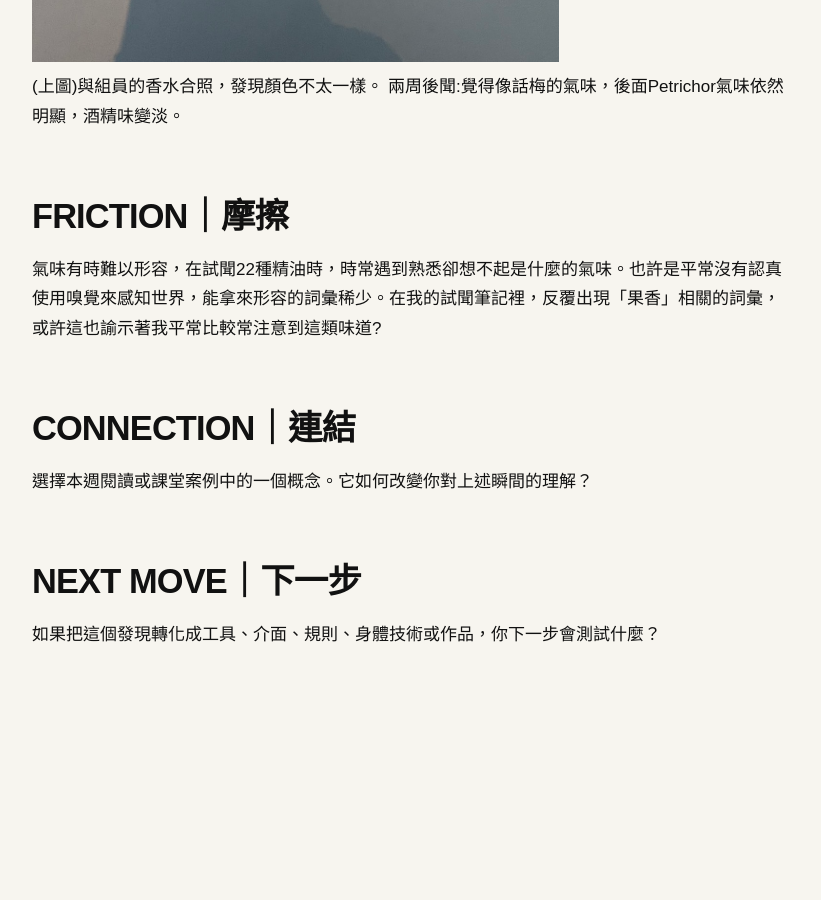
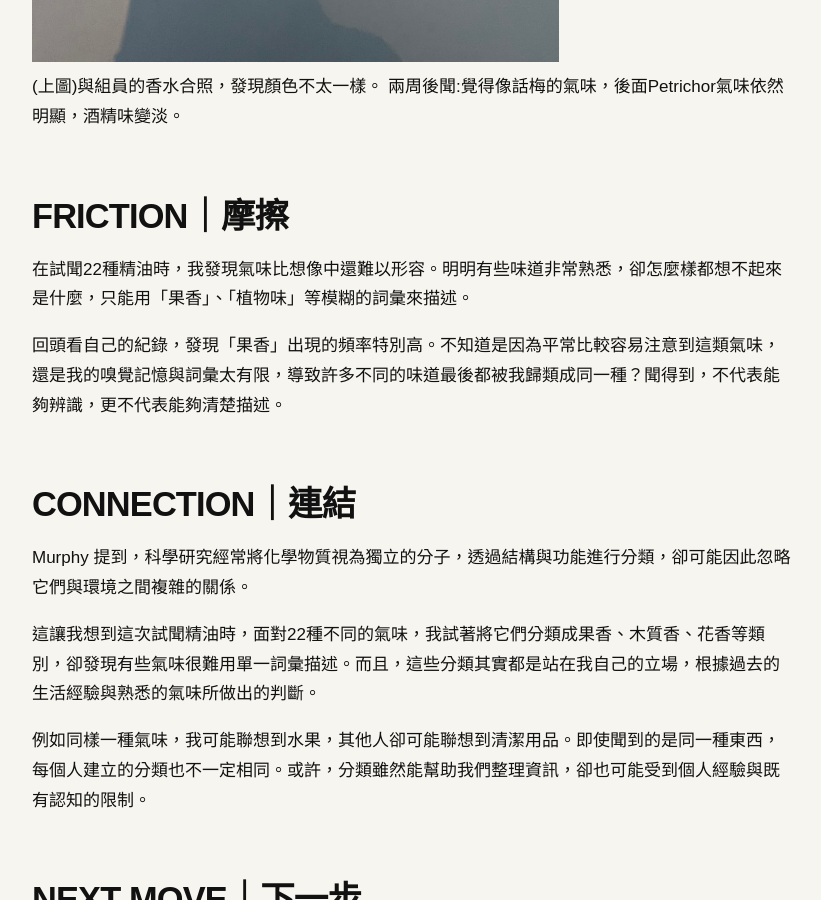
Before and after one commit to yo566566/fieldworkarchive, a Jekyll site: the page built from weeks/week-04.md, in a window 1280 px wide and 900 px high, scrolled down 2829 px. Shown: the whole window, without its empty margins (48-869 px from the left). Built offline with Jekyll 4.4.1, drawn with Linux system fonts in a browser that asks for light colours; before the commit the page ends 3585 px from its top, so only the background shows below that; some of the changed text lies outside the part shown.

Commit message:
Update week-04.md

```diff
--- a/weeks/week-04.md
+++ b/weeks/week-04.md
@@ -20,13 +20,24 @@ permalink: /weeks/week-04/
 兩周後聞:覺得像話梅的氣味，後面Petrichor氣味依然明顯，酒精味變淡。
 ## FRICTION｜摩擦
 
-氣味有時難以形容，在試聞22種精油時，時常遇到熟悉卻想不起是什麼的氣味。也許是平常沒有認真使用嗅覺來感知世界，能拿來形容的詞彙稀少。在我的試聞筆記裡，反覆出現「果香」相關的詞彙，或許這也諭示著我平常比較常注意到這類味道?
+在試聞22種精油時，我發現氣味比想像中還難以形容。明明有些味道非常熟悉，卻怎麼樣都想不起來是什麼，只能用「果香」、「植物味」等模糊的詞彙來描述。
 
+回頭看自己的紀錄，發現「果香」出現的頻率特別高。不知道是因為平常比較容易注意到這類氣味，還是我的嗅覺記憶與詞彙太有限，導致許多不同的味道最後都被我歸類成同一種？聞得到，不代表能夠辨識，更不代表能夠清楚描述。
 
 ## CONNECTION｜連結
 
-選擇本週閱讀或課堂案例中的一個概念。它如何改變你對上述瞬間的理解？
+Murphy 提到，科學研究經常將化學物質視為獨立的分子，透過結構與功能進行分類，卻可能因此忽略它們與環境之間複雜的關係。
+
+這讓我想到這次試聞精油時，面對22種不同的氣味，我試著將它們分類成果香、木質香、花香等類別，卻發現有些氣味很難用單一詞彙描述。而且，這些分類其實都是站在我自己的立場，根據過去的生活經驗與熟悉的氣味所做出的判斷。
+
+例如同樣一種氣味，我可能聯想到水果，其他人卻可能聯想到清潔用品。即使聞到的是同一種東西，每個人建立的分類也不一定相同。或許，分類雖然能幫助我們整理資訊，卻也可能受到個人經驗與既有認知的限制。
 
 ## NEXT MOVE｜下一步
 
-如果把這個發現轉化成工具、介面、規則、身體技術或作品，你下一步會測試什麼？
+這週的經驗讓我想到，或許可以設計一個讓人類體驗「狗狗的嗅覺世界」的互動作品。
+
+狗狗的嗅覺比人類敏銳許多，牠們可以透過氣味辨識環境、其他動物，甚至追蹤過去留下的痕跡。這讓我想到流浪狗的議題，如果一隻原本有家的狗突然遭到遺棄，牠會如何透過嗅覺認識陌生的世界？
+
+如果把這個概念轉化成作品，我想設計一個以嗅覺為主要線索的探索遊戲。讓玩家扮演一隻被遺棄的狗，先記住家中熟悉的氣味，再進入陌生的環境(展場)，只能透過不同的氣味尋找食物、辨識危險，或試圖找到回家的線索。
+
+過程中，玩家可能不斷聞到熟悉的味道，卻始終無法回到原本的地方。我希望透過這種體驗，讓觀眾從不同物種的感官角度，重新思考流浪狗所面臨的處境。
```
